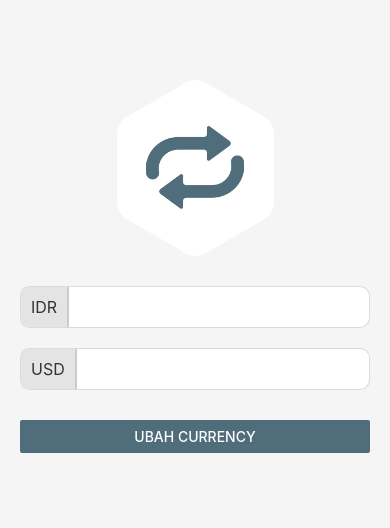
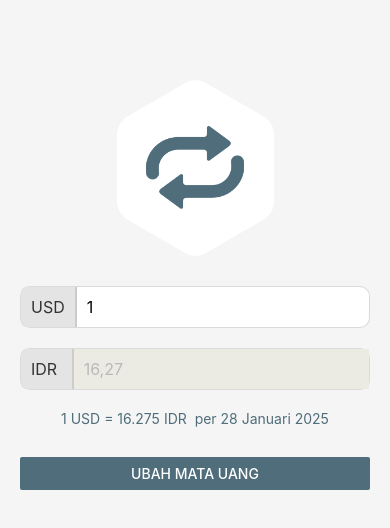
Before and after one commit to raihan71/Digicollect, a React Native app: screen /Home in a window 390 px wide. Shown: the top 528 px of the page. Built offline with nearby package versions, Linux system fonts and the light colour scheme; some icons are missing.

Commit message:
Currency Converter - Add Dynamic Calculation, Add Currency List Screen (Materi 6 - 7)

```diff
--- a/package.json
+++ b/package.json
@@ -15,6 +15,7 @@
     "@react-native-vector-icons/feather": "^4.29.2",
     "@react-navigation/native": "^7.0.14",
     "@react-navigation/stack": "^7.1.1",
+    "dayjs": "^1.11.13",
     "react": "18.3.1",
     "react-native": "0.76.5",
     "react-native-gesture-handler": "^2.23.0",
--- a/src/components/Form.tsx
+++ b/src/components/Form.tsx
@@ -1,4 +1,4 @@
-import React from 'react';
+import React, {useState} from 'react';
 import {
   Button,
   StyleSheet,
@@ -7,7 +7,12 @@ import {
   TouchableOpacity,
   View,
 } from 'react-native';
+import dayjs from 'dayjs';
+import 'dayjs/locale/id';
 import {colors} from '../constants/colors';
+import {currencyFormat} from '../utils/currencyFormat';
+
+dayjs.locale('id');
 
 const styles = StyleSheet.create({
   container: {
@@ -37,41 +42,89 @@ const styles = StyleSheet.create({
     padding: 10,
     fontSize: 16,
   },
+  formInputDisabled: {
+    backgroundColor: '#EBEBE4',
+  },
+  infoCurrency: {
+    textAlign: 'center',
+    color: '#4f6d7a',
+    paddingVertical: 10,
+  },
+  txtDisabled: {
+    color: '#bbb8b8',
+  },
 });
 
-const Form = ({handleTargetCurrency, handleSourceCurrency}: any) => {
+const Form = ({
+  handleTargetCurrency,
+  handleSourceCurrency,
+  editable,
+  submitTxt,
+}: any) => {
+  const [baseCurrency, setBaseCurrency] = useState('USD');
+  const [targetCurrency, setTargetCurrency] = useState('IDR ');
+  const [baseValue, setBaseValue] = useState('1');
+  const rates = 16.275;
+  const dateNow = new Date();
+
+  const handleReverseCurrency = () => {
+    setBaseCurrency(targetCurrency);
+    setTargetCurrency(baseCurrency);
+  };
+
+  const handleChangeNumber = (val: any) => {
+    setBaseValue(val);
+  };
+
   return (
     <>
       <View style={styles.container}>
         <TouchableOpacity onPress={handleTargetCurrency} style={styles.btn}>
-          <Text style={styles.btnTxt}>IDR</Text>
+          <Text style={styles.btnTxt}>{baseCurrency}</Text>
         </TouchableOpacity>
         <TextInput
           keyboardType="numeric"
           style={styles.formInput}
+          onChangeText={handleChangeNumber}
           placeholder=""
+          value={baseValue}
         />
       </View>
 
       <View style={styles.container}>
         <TouchableOpacity onPress={handleSourceCurrency} style={styles.btn}>
-          <Text style={styles.btnTxt}>USD</Text>
+          <Text style={styles.btnTxt}>{targetCurrency}</Text>
         </TouchableOpacity>
         <TextInput
+          editable={editable}
           keyboardType="numeric"
-          style={styles.formInput}
+          style={[
+            styles.formInput,
+            editable === false && [
+              styles.formInputDisabled,
+              styles.txtDisabled,
+            ],
+          ]}
           placeholder=""
+          value={
+            baseValue &&
+            `${currencyFormat((parseFloat(baseValue) * rates).toFixed(2))}`
+          }
         />
       </View>
 
+      <Text style={styles.infoCurrency}>
+        1 {baseCurrency} = {rates} {targetCurrency} per{' '}
+        {dayjs(dateNow).format('DD MMMM YYYY')}
+      </Text>
       <View
         style={{
           padding: 20,
         }}>
         <Button
           color={colors.matcha}
-          title="Ubah Currency"
-          onPress={() => {}}
+          title={submitTxt}
+          onPress={handleReverseCurrency}
         />
       </View>
     </>
--- a/src/screens/CurrencyList.tsx
+++ b/src/screens/CurrencyList.tsx
@@ -1,10 +1,11 @@
 import React from 'react';
-import {View, Text, FlatList, StatusBar} from 'react-native';
+import {View, FlatList, StatusBar} from 'react-native';
 import currencies from '../data/currencies.json';
 import OptionsItem from '../components/OptionItem';
 import Separator from '../components/OptionSepator';
 import {NavigationProp, useNavigation} from '@react-navigation/native';
 import {colors} from '../constants/colors';
+import Icon from '@react-native-vector-icons/feather';
 
 const CurrencyList = () => {
   const navigation = useNavigation<NavigationProp<any>>();
@@ -19,7 +20,11 @@ const CurrencyList = () => {
         data={currencies}
         renderItem={({item}) => {
           return (
-            <OptionsItem text={item} onTap={() => handleSelectCurrency(item)} />
+            <OptionsItem
+              icon={<Icon name="check-circle" size={25} />}
+              text={item}
+              onTap={() => handleSelectCurrency(item)}
+            />
           );
         }}
         ItemSeparatorComponent={Separator}
--- a/src/screens/Home.tsx
+++ b/src/screens/Home.tsx
@@ -2,16 +2,14 @@ import React from 'react';
 import {
   StatusBar,
   StyleSheet,
-  Text,
   View,
   Image,
   Dimensions,
-  SafeAreaView,
   TouchableOpacity,
 } from 'react-native';
+import Icon from '@react-native-vector-icons/feather';
 import {colors} from '../constants/colors';
 import FormCurrency from '../components/Form';
-import Icon from '@react-native-vector-icons/feather';
 
 const screen = Dimensions.get('window');
 
@@ -63,16 +61,18 @@ const Home = ({navigation}: any) => {
         />
       </View>
       <FormCurrency
+        editable={false}
         handleTargetCurrency={() =>
           navigation.navigate('CurrencyList', {
-            title: 'Target Currency',
+            title: 'Mata Uang Asal',
           })
         }
         handleSourceCurrency={() =>
           navigation.navigate('CurrencyList', {
-            title: 'Source Currency',
+            title: 'Mata Uang Tujuan',
           })
         }
+        submitTxt="Ubah Mata Uang"
       />
     </View>
   );
--- a/src/screens/Options.tsx
+++ b/src/screens/Options.tsx
@@ -1,4 +1,4 @@
-import React from 'react';
+import React, {useState} from 'react';
 import {
   SafeAreaView,
   Linking,
@@ -15,7 +15,7 @@ const Options = () => {
     Linking.openURL(url).catch(() => Alert.alert('Oops! link kamu bermasalah'));
   };
 
-  const [theme, setTheme] = React.useState('blue');
+  const [theme, setTheme] = useState('blue');
 
   return (
     <SafeAreaView>
--- /dev/null
+++ b/src/utils/currencyFormat.ts
@@ -0,0 +1,3 @@
+export const currencyFormat = (number:any)=>{
+  return new Intl.NumberFormat('id-ID', {}).format(number);
+};
```
Also changed, not shown: 1 other file (tests, documents, lock files or other folders).
